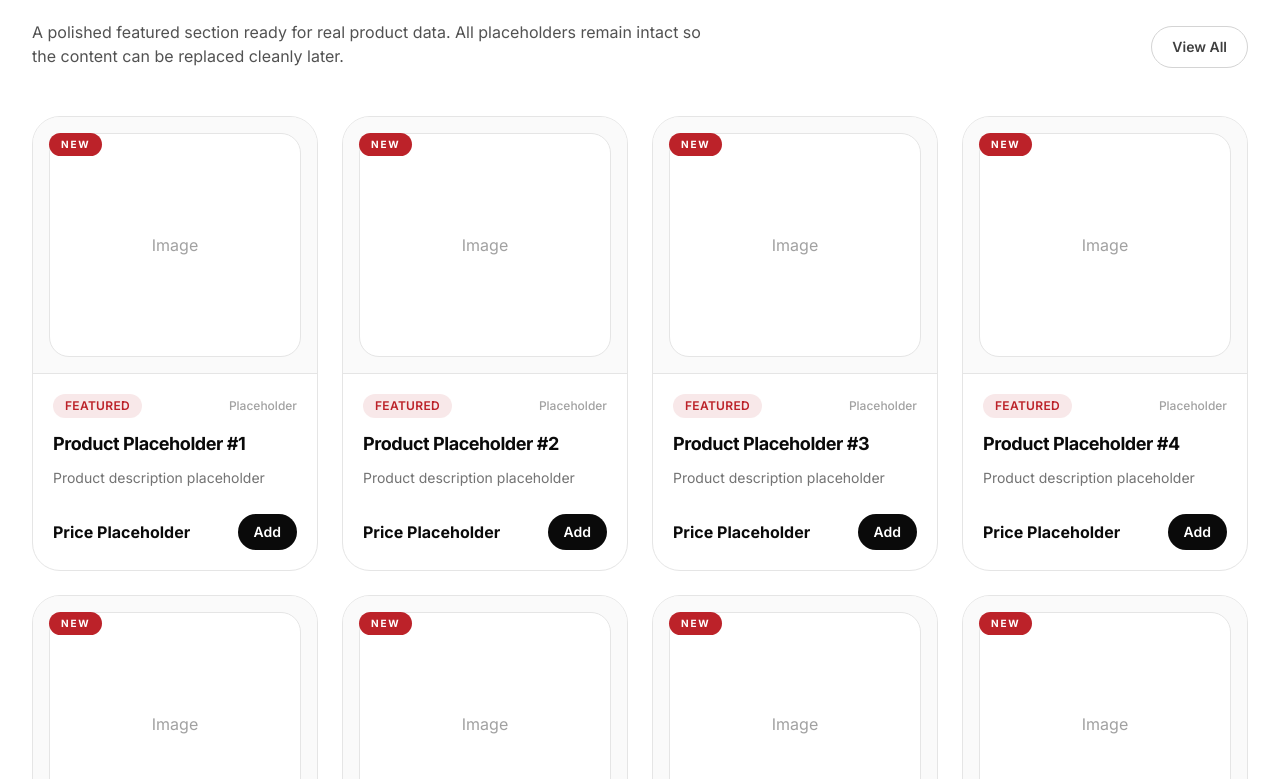
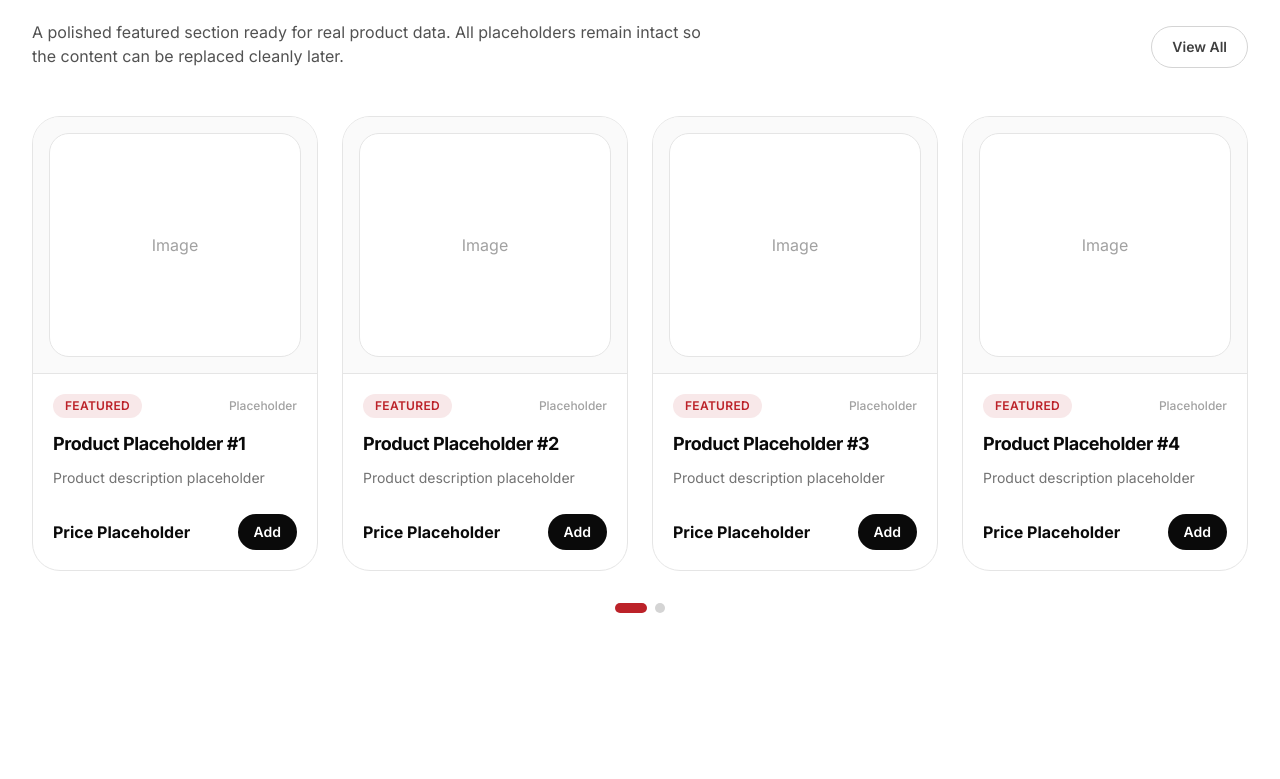
Before and after one commit to cleanwebsitesuk/stickerology, a Next.js app: page / in a window 1280 px wide. Shown: the part 1101-1880 px from the top of the page. Built offline with nearby package versions, Linux system fonts and the light colour scheme.

Commit message:
Update page.tsx

```diff
--- a/app/page.tsx
+++ b/app/page.tsx
@@ -175,16 +175,14 @@ export default function Home() {
           </button>
         </div>
 
-        <div className="mt-12 grid gap-6 sm:grid-cols-2 xl:grid-cols-4">
+        <div className="mt-12">
+          <div className="flex snap-x snap-mandatory gap-6 overflow-x-auto pb-2 [scrollbar-width:none] [-ms-overflow-style:none] [&::-webkit-scrollbar]:hidden">
             {Array.from({ length: 8 }).map((_, i) => (
               <article
                 key={i}
-              className="group overflow-hidden rounded-[1.75rem] border border-neutral-200 bg-white transition duration-300 hover:-translate-y-1 hover:shadow-[0_18px_50px_rgba(0,0,0,0.08)]"
+                className="group min-w-[85%] snap-start overflow-hidden rounded-[1.75rem] border border-neutral-200 bg-white transition duration-300 hover:-translate-y-1 hover:shadow-[0_18px_50px_rgba(0,0,0,0.08)] sm:min-w-[48%] xl:min-w-[calc(25%-18px)]"
               >
-              <div className="relative border-b border-neutral-200 bg-neutral-50 p-4">
-                <div className="absolute left-4 top-4 rounded-full bg-[#BC2229] px-3 py-1 text-[10px] font-bold uppercase tracking-[0.18em] text-white">
-                  New
-                </div>
+                <div className="border-b border-neutral-200 bg-neutral-50 p-4">
                   <div className="flex h-56 items-center justify-center rounded-[1.25rem] border border-neutral-200 bg-white">
                     <span className="text-neutral-400">Image</span>
                   </div>
@@ -219,6 +217,18 @@ export default function Home() {
                 </div>
               </article>
             ))}
+          </div>
+
+          <div className="mt-6 hidden items-center justify-center gap-2 xl:flex">
+            {Array.from({ length: 2 }).map((_, i) => (
+              <span
+                key={i}
+                className={`h-2.5 rounded-full ${
+                  i === 0 ? "w-8 bg-[#BC2229]" : "w-2.5 bg-neutral-300"
+                }`}
+              />
+            ))}
+          </div>
         </div>
       </section>
 
```
Lines whose indentation alone changed are shown as unchanged.
